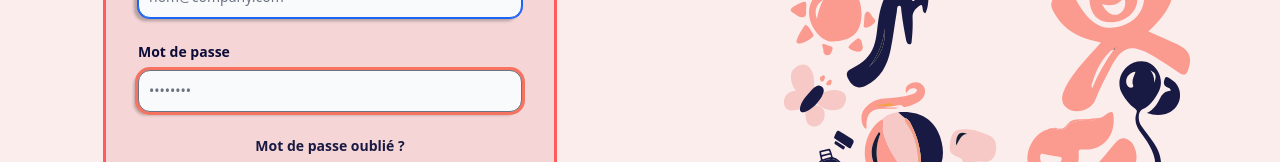
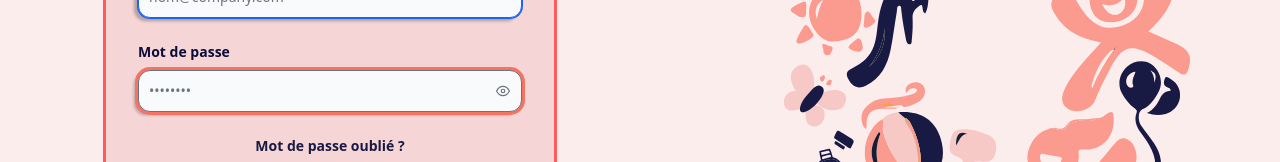
Before and after one commit to xwassim/Projet2CP_EQ38, a React (Create React App) app in the folder client/: page /Login in a window 1280 px wide. Shown: the part 326-488 px from the top of the page. Built offline with nearby package versions, Linux system fonts and the light colour scheme; no server answers.

Commit message:
ADD password input

```diff
--- a/client/src/Components/Compte/Connexion/Login.jsx
+++ b/client/src/Components/Compte/Connexion/Login.jsx
@@ -3,6 +3,7 @@ import { useLocation } from "react-router-dom";
 import Logo from "../../Assets/Logo1.svg";
 import Navbar from "../../Navigation/Navbar";
 import { Link, useNavigate } from "react-router-dom";
+import { FiEye, FiEyeOff } from 'react-icons/fi';
 import LogoFloatingImage from "../../Functions/LogoFloatingImage";
 import useAuth from '../../../hooks/useAuth';
 import axios from '../../../api/axios';
@@ -17,6 +18,9 @@ const Login = () => {
   const navigate = useNavigate();
   const location = useLocation();
   const from = location.state?.from?.pathname || "/";
+
+  const [showPassword1, setShowPassword1] = useState(false);
+  const togglePassword1Visibility = () => setShowPassword1(!showPassword1);
 
   const emailRef = useRef();
   const errRef = useRef();
@@ -123,8 +127,9 @@ const handleSubmit = async (e) => {
                     >
                       Mot de passe
                     </label>
+                    <div className="mt-2 relative">
                     <input
-                      type="password"
+                       type={showPassword1 ? 'text' : 'password'}
                       name="password"
                       id="password"
                       placeholder="••••••••"
@@ -134,6 +139,16 @@ const handleSubmit = async (e) => {
                       value={password}
 
                     />
+                     <div className="absolute inset-y-0 right-0 pr-3 flex items-center text-sm leading-5">
+                    <button
+                      type="button"
+                      className="text-gray-500 focus:outline-none focus:text-gray-700"
+                      onClick={togglePassword1Visibility}
+                    >
+                      {showPassword1 ? <FiEyeOff /> : <FiEye />}
+                    </button>
+                  </div>
+                    </div>
                   </div>
                   <div className="flex items-center justify-center">
 
```
